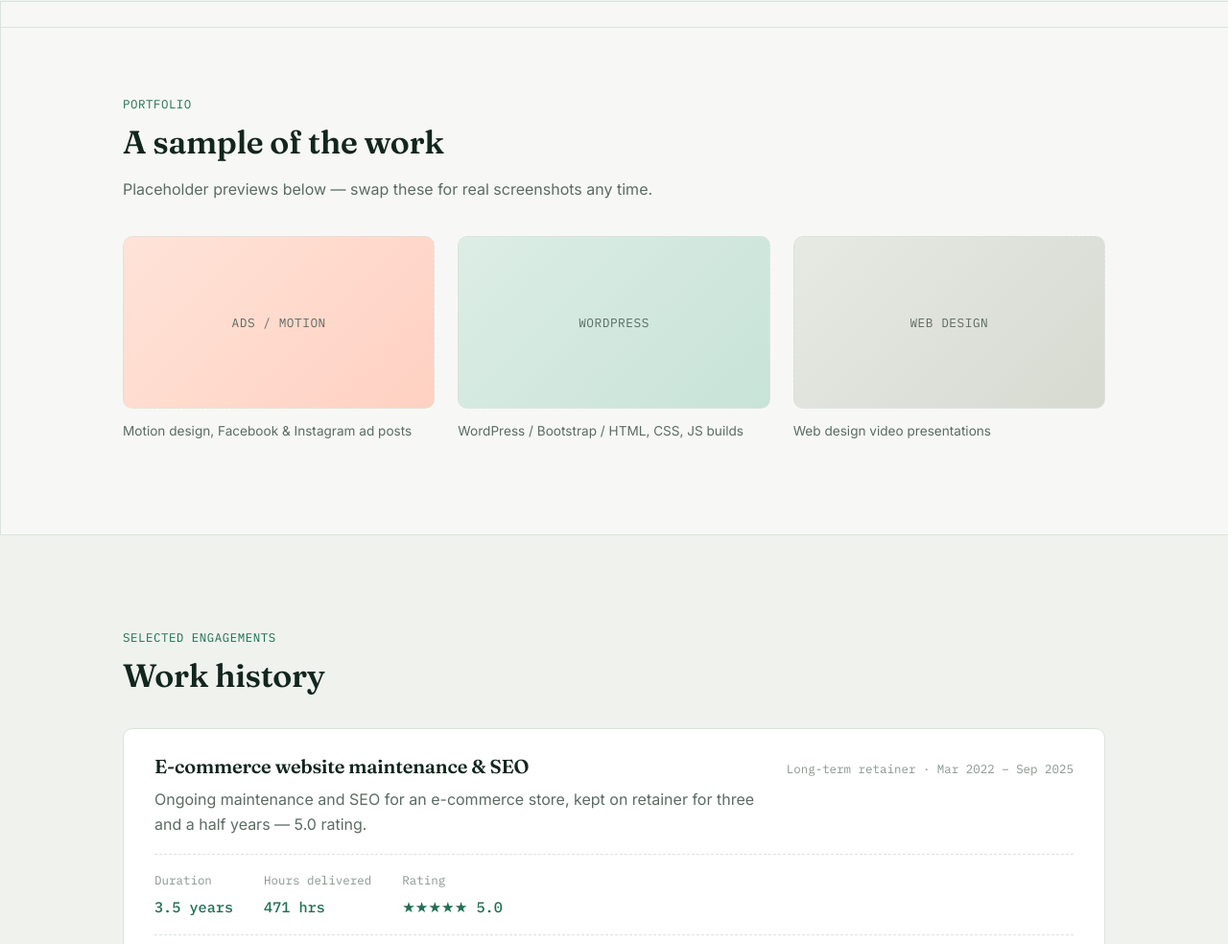
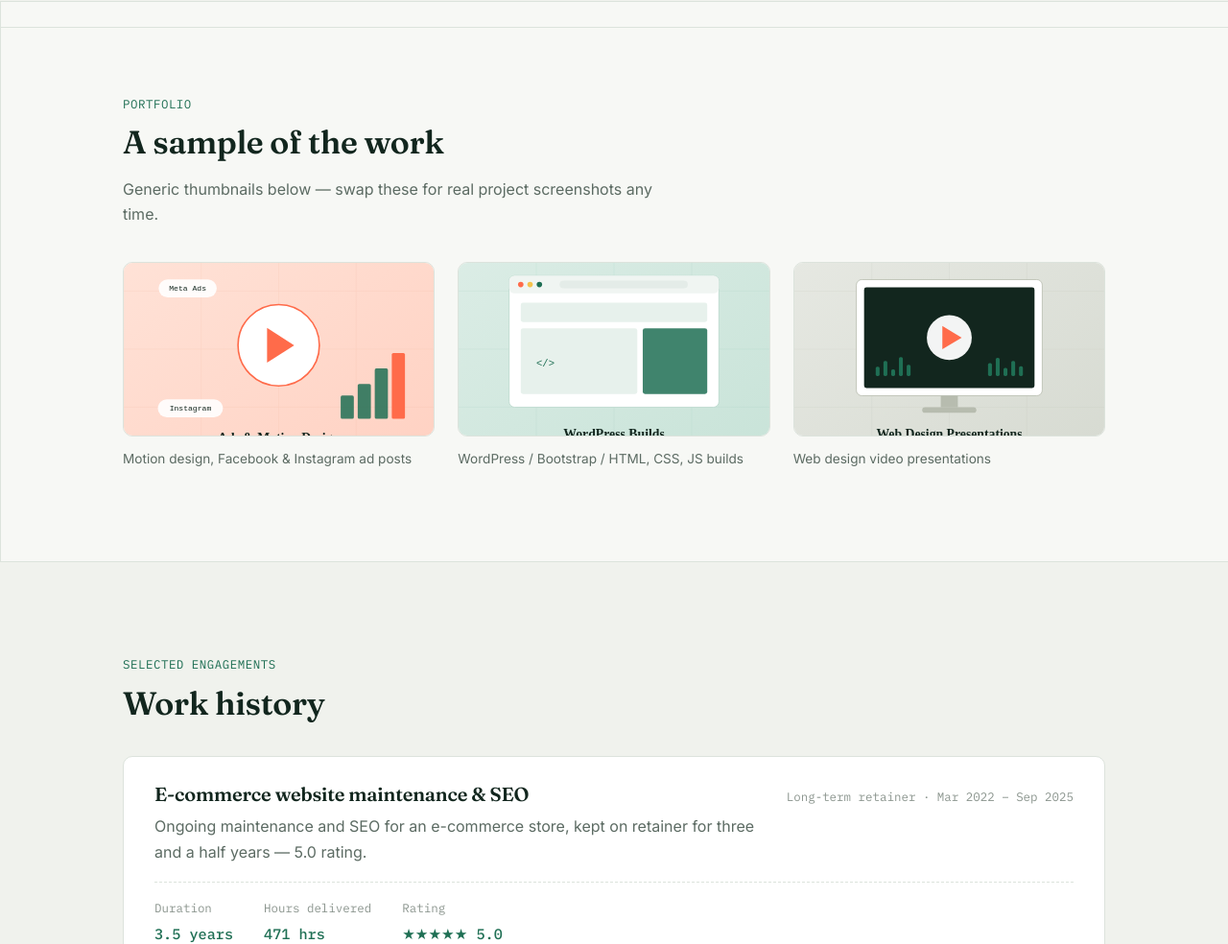
Before and after one commit to imkhezar/imkhezar.github.io, a plain HTML site: page index.html in a window 1280 px wide. Shown: the part 2372-3356 px from the top of the page at 96% size. Drawn offline with Linux system fonts and the light colour scheme.

Commit message:
cat images added

```diff
--- a/css/style.css
+++ b/css/style.css
@@ -687,24 +687,17 @@ ul{ list-style: none; margin:0; padding:0; }
 }
 .portfolio-item{ margin: 0; }
 .portfolio-item__visual{
+  border-radius: var(--radius);
+  overflow: hidden;
+  margin-bottom: 0.75rem;
+  border: 1px solid var(--border);
+}
+.portfolio-item__visual img{
+  display: block;
+  width: 100%;
   height: 180px;
-  border-radius: var(--radius);
-  border: 1px dashed var(--border);
-  display: flex;
-  align-items: center;
-  justify-content: center;
-  margin-bottom: 0.75rem;
+  object-fit: cover;
 }
-.portfolio-item__visual span{
-  font-family: var(--font-mono);
-  font-size: 0.8rem;
-  color: var(--ink-muted);
-  text-transform: uppercase;
-  letter-spacing: 0.04em;
-}
-.portfolio-item--a .portfolio-item__visual{ background: linear-gradient(135deg, #FFE3D8, #FFD1C2); }
-.portfolio-item--b .portfolio-item__visual{ background: linear-gradient(135deg, #DCEDE6, #C8E3D8); }
-.portfolio-item--c .portfolio-item__visual{ background: linear-gradient(135deg, #E7E9E3, #D6DAD1); }
 .portfolio-item figcaption{
   font-size: 0.85rem;
   color: var(--ink-muted);
--- a/index.html
+++ b/index.html
@@ -192,24 +192,24 @@
     <div class="section__inner">
       <p class="eyebrow">portfolio</p>
       <h2 class="section__title">A sample of the work</h2>
-      <p class="section__sub">Placeholder previews below — swap these for real screenshots any time.</p>
+      <p class="section__sub">Generic thumbnails below — swap these for real project screenshots any time.</p>
 
       <div class="portfolio-grid">
-        <figure class="portfolio-item portfolio-item--a">
-          <div class="portfolio-item__visual" aria-hidden="true">
-            <span>Ads / Motion</span>
+        <figure class="portfolio-item">
+          <div class="portfolio-item__visual">
+            <img src="images/thumb-ads-motion.svg" alt="Ads and motion design placeholder thumbnail" loading="lazy">
           </div>
           <figcaption>Motion design, Facebook &amp; Instagram ad posts</figcaption>
         </figure>
-        <figure class="portfolio-item portfolio-item--b">
-          <div class="portfolio-item__visual" aria-hidden="true">
-            <span>WordPress</span>
+        <figure class="portfolio-item">
+          <div class="portfolio-item__visual">
+            <img src="images/thumb-wordpress.svg" alt="WordPress builds placeholder thumbnail" loading="lazy">
           </div>
           <figcaption>WordPress / Bootstrap / HTML, CSS, JS builds</figcaption>
         </figure>
-        <figure class="portfolio-item portfolio-item--c">
-          <div class="portfolio-item__visual" aria-hidden="true">
-            <span>Web Design</span>
+        <figure class="portfolio-item">
+          <div class="portfolio-item__visual">
+            <img src="images/thumb-webdesign.svg" alt="Web design video presentations placeholder thumbnail" loading="lazy">
           </div>
           <figcaption>Web design video presentations</figcaption>
         </figure>
```
Also changed, not shown: images/thumb-ads-motion.svg (added), images/thumb-webdesign.svg (added), images/thumb-wordpress.svg (added).
